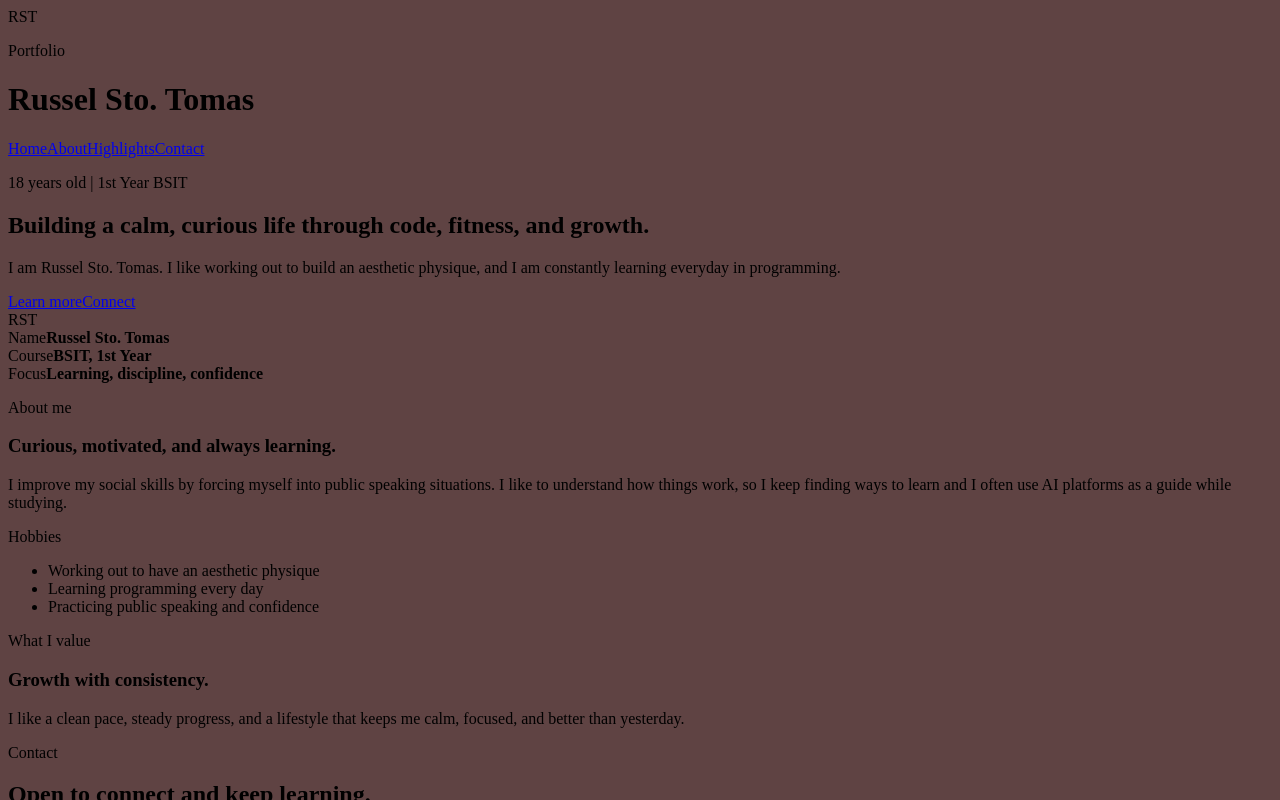
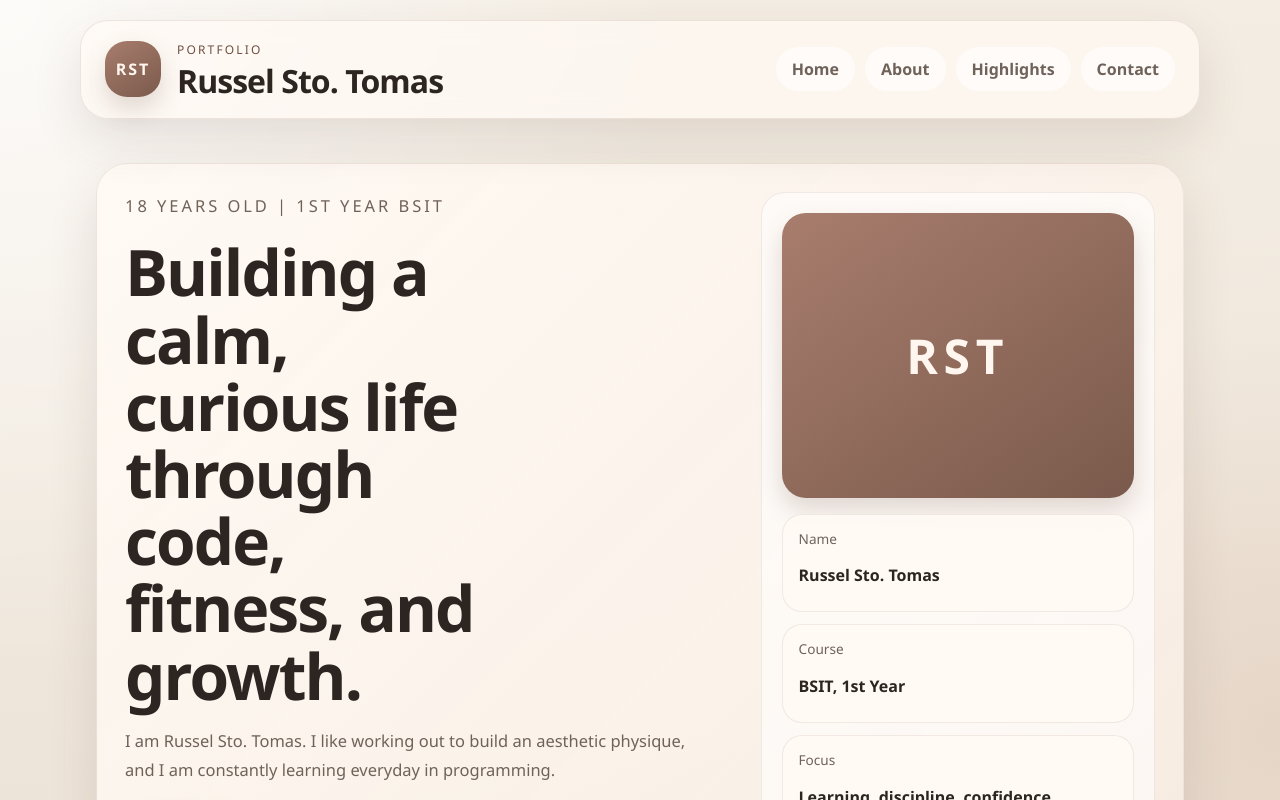
Before and after one commit to dvlcbm-OnIG/MyPortfolio1, a React (Vite) app in the folder ReactBasic/: page / in a window 1280 px wide. Shown: the top 800 px of the page. Built offline with nearby package versions, Linux system fonts and the light colour scheme.

Commit message:
refactor CSS styles for improved layout and design consistency
Co-authored-by: Copilot <copilot@github.com>

```diff
--- a/ReactBasic/src/index.css
+++ b/ReactBasic/src/index.css
@@ -1,3 +1,326 @@
-body{
-    background-color: #5f4343;
+:root {
+    color-scheme: light;
+    --bg: #f4ede3;
+    --bg-alt: #e8ddd0;
+    --surface: rgba(255, 250, 244, 0.9);
+    --surface-strong: #fffaf4;
+    --text: #2c2521;
+    --muted: #6f625a;
+    --accent: #8d6b5b;
+    --accent-strong: #6f4f42;
+    --shadow: 0 20px 50px rgba(70, 51, 41, 0.12);
+    --radius: 28px;
 }
+
+* {
+    box-sizing: border-box;
+}
+
+html {
+    scroll-behavior: smooth;
+}
+
+body {
+    margin: 0;
+    min-width: 320px;
+    font-family: "Segoe UI", "Trebuchet MS", sans-serif;
+    color: var(--text);
+    background:
+        radial-gradient(circle at top left, rgba(255, 255, 255, 0.8), transparent 35%),
+        radial-gradient(circle at right center, rgba(212, 182, 160, 0.32), transparent 28%),
+        linear-gradient(180deg, var(--bg), var(--bg-alt));
+}
+
+a {
+    color: inherit;
+    text-decoration: none;
+}
+
+button,
+a {
+    transition: transform 180ms ease, box-shadow 180ms ease, background-color 180ms ease;
+}
+
+button:hover,
+a:hover {
+    transform: translateY(-1px);
+}
+
+#root {
+    width: 100%;
+}
+
+.page-shell {
+    width: min(1120px, calc(100% - 32px));
+    margin: 0 auto;
+    padding: 24px 0 56px;
+}
+
+.site-header,
+.hero-card,
+.content-grid,
+.site-footer {
+    width: min(1120px, calc(100% - 32px));
+    margin: 20px auto 0;
+}
+
+.site-header {
+    display: flex;
+    align-items: center;
+    justify-content: space-between;
+    gap: 24px;
+    padding: 20px 24px;
+    border: 1px solid rgba(141, 107, 91, 0.15);
+    border-radius: var(--radius);
+    background: rgba(255, 250, 244, 0.72);
+    backdrop-filter: blur(12px);
+    box-shadow: var(--shadow);
+}
+
+.brand-lockup {
+    display: flex;
+    align-items: center;
+    gap: 16px;
+}
+
+.brand-mark,
+.profile-avatar {
+    display: grid;
+    place-items: center;
+    border-radius: 22px;
+    background: linear-gradient(145deg, #a87d6d, #7a5a4c);
+    color: #fff7ef;
+    font-weight: 800;
+    letter-spacing: 0.12em;
+    box-shadow: 0 12px 24px rgba(122, 90, 76, 0.22);
+}
+
+.brand-mark {
+    width: 56px;
+    height: 56px;
+}
+
+.brand-lockup h1,
+.site-footer h2,
+.hero-copy h2,
+.info-card h3 {
+    margin: 0;
+    line-height: 1.05;
+    letter-spacing: -0.03em;
+}
+
+.eyebrow {
+    margin: 0 0 6px;
+    text-transform: uppercase;
+    letter-spacing: 0.18em;
+    font-size: 0.75rem;
+    color: var(--accent-strong);
+}
+
+.site-nav {
+    display: flex;
+    flex-wrap: wrap;
+    gap: 10px;
+}
+
+.site-nav a,
+.primary-link,
+.secondary-link {
+    display: inline-flex;
+    align-items: center;
+    justify-content: center;
+    min-height: 44px;
+    padding: 0 16px;
+    border-radius: 999px;
+    font-weight: 600;
+}
+
+.site-nav a {
+    color: var(--muted);
+    background: rgba(255, 255, 255, 0.55);
+}
+
+.hero-card {
+    display: grid;
+    grid-template-columns: 1.4fr 0.9fr;
+    gap: 22px;
+    padding: 28px;
+    border-radius: calc(var(--radius) + 4px);
+    background: linear-gradient(135deg, rgba(255, 250, 244, 0.92), rgba(249, 238, 229, 0.88));
+    box-shadow: var(--shadow);
+    border: 1px solid rgba(141, 107, 91, 0.12);
+}
+
+.hero-copy {
+    display: grid;
+    align-content: center;
+    gap: 18px;
+}
+
+.hero-copy h2 {
+    font-size: clamp(2.3rem, 5vw, 4.4rem);
+    max-width: 10ch;
+}
+
+.hero-copy p {
+    max-width: 60ch;
+    margin: 0;
+    color: var(--muted);
+    font-size: 1.03rem;
+    line-height: 1.75;
+}
+
+.hero-actions {
+    display: flex;
+    flex-wrap: wrap;
+    gap: 12px;
+    margin-top: 8px;
+}
+
+.primary-link {
+    color: #fff7ef;
+    background: linear-gradient(135deg, var(--accent), var(--accent-strong));
+    box-shadow: 0 12px 24px rgba(111, 79, 66, 0.22);
+}
+
+.secondary-link {
+    color: var(--accent-strong);
+    background: rgba(141, 107, 91, 0.12);
+}
+
+.profile-panel {
+    display: grid;
+    gap: 16px;
+    padding: 20px;
+    border-radius: 24px;
+    background: rgba(255, 255, 255, 0.58);
+    border: 1px solid rgba(141, 107, 91, 0.12);
+}
+
+.profile-avatar {
+    width: 100%;
+    min-height: 220px;
+    border-radius: 24px;
+    font-size: clamp(2rem, 5vw, 3rem);
+}
+
+.profile-list {
+    display: grid;
+    gap: 12px;
+}
+
+.profile-list div,
+.info-card {
+    border-radius: 20px;
+    background: var(--surface);
+    border: 1px solid rgba(141, 107, 91, 0.12);
+}
+
+.profile-list div {
+    padding: 14px 16px;
+    display: grid;
+    gap: 6px;
+}
+
+.profile-list span {
+    color: var(--muted);
+    font-size: 0.85rem;
+}
+
+.content-grid {
+    display: grid;
+    grid-template-columns: repeat(3, minmax(0, 1fr));
+    gap: 18px;
+}
+
+.info-card {
+    padding: 22px;
+    box-shadow: var(--shadow);
+}
+
+.soft-card {
+    background: linear-gradient(180deg, rgba(255, 250, 244, 0.95), rgba(244, 234, 223, 0.95));
+}
+
+.accent-card {
+    background: linear-gradient(160deg, rgba(214, 188, 171, 0.4), rgba(255, 250, 244, 0.95));
+}
+
+.info-card h3 {
+    margin-bottom: 12px;
+    font-size: 1.5rem;
+}
+
+.info-card p,
+.site-footer p,
+.feature-list {
+    margin: 0;
+    color: var(--muted);
+    line-height: 1.75;
+}
+
+.feature-list {
+    padding-left: 18px;
+    display: grid;
+    gap: 10px;
+}
+
+.site-footer {
+    display: grid;
+    gap: 14px;
+    padding: 24px 28px 30px;
+    border-radius: var(--radius);
+    background: rgba(255, 250, 244, 0.8);
+    border: 1px solid rgba(141, 107, 91, 0.12);
+    box-shadow: var(--shadow);
+}
+
+.site-footer p:last-child {
+    font-size: 0.92rem;
+}
+
+@media (max-width: 920px) {
+    .site-header,
+    .hero-card {
+        grid-template-columns: 1fr;
+    }
+
+    .site-header {
+        flex-direction: column;
+        align-items: flex-start;
+    }
+
+    .content-grid {
+        grid-template-columns: 1fr;
+    }
+}
+
+@media (max-width: 640px) {
+    .page-shell,
+    .site-header,
+    .hero-card,
+    .content-grid,
+    .site-footer {
+        width: min(100% - 20px, 1120px);
+    }
+
+    .hero-card,
+    .site-footer,
+    .site-header {
+        padding: 18px;
+    }
+
+    .hero-copy h2 {
+        max-width: none;
+    }
+
+    .site-nav {
+        width: 100%;
+    }
+
+    .site-nav a,
+    .primary-link,
+    .secondary-link {
+        width: 100%;
+    }
+}
```
